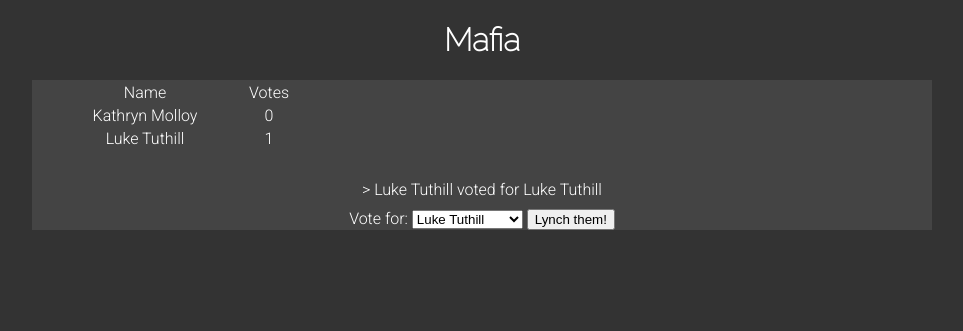
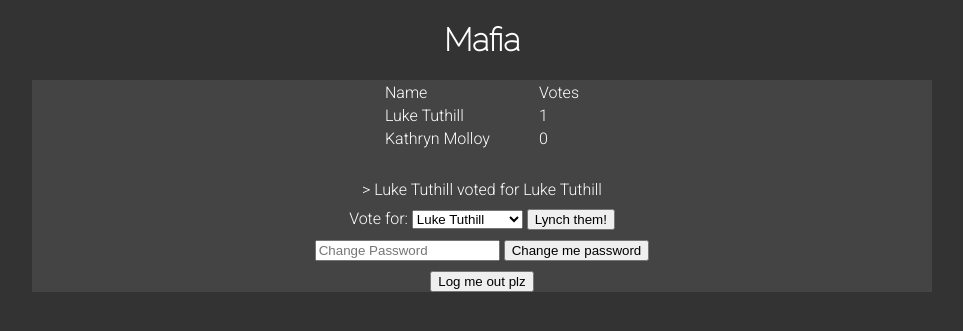
Before and after one commit to lyneca/mafiapp, a Django app: page / in a window 1280 px wide. Shown: the top 331 px of the page, without its empty margins (158-1121 px from the left). Run offline with Django 3.2, Linux system fonts and the light colour scheme; a user stored in the database is signed in; data comes from the database, SQL or seed files in the repository; both versions use the stored data as it was after the commit.

Commit message:
added change password and log out functions

```diff
--- a/voting/templates/index.html
+++ b/voting/templates/index.html
@@ -12,9 +12,10 @@
 </div>
 <h1>Mafia</h1>
 <div class="content">
+    <div align="center">
         <table style="margin: 10px;">
             <tr>
-            <td width="200">Name</td>
+                <td width="150">Name</td>
                 <td>Votes</td>
             </tr>
             {% for votecount in votecounts %}
@@ -25,6 +26,7 @@
                 {#    {{ votecount }}#}
             {% endfor %}
         </table>
+    </div>
     <br>
     {% for vote in votes %}
         > {{ vote }} <br>
@@ -41,9 +43,18 @@
             </select>
             <button type="submit">Lynch them!</button>
         </form>
+        <form style="margin: 10px;" action="{% url 'voting:change_pwd' %}" method="post">
+            {% csrf_token %}
+            <input type="password" name="newpwd" placeholder="Change Password">
+            <input type="submit" value="Change me password">
+        </form>
+        <form style="margin: 10px;" action="{% url 'voting:log_out' %}" method="post">
+        {% csrf_token %}
+            <input type="submit" value="Log me out plz">
+        </form>
     {% else %}
         Login to vote!
-        <form style="margin: 10px;" action="{% url 'voting:log_in_user' %}" method="post">
+        <form style="margin: 10px;" action="{% url 'voting:log_in' %}" method="post">
             {% csrf_token %}
             <input type="text" name="username" placeholder="Username">
             <input type="password" name="password" placeholder="Password">
--- a/voting/urls.py
+++ b/voting/urls.py
@@ -3,5 +3,7 @@ from . import views
 urlpatterns = [
     url(r'^$', views.index, name='index'),
     url(r'^vote/', views.vote, name='vote'),
-    url(r'^login/', views.log_in_user, name='log_in_user')
+    url(r'^login/', views.log_in, name='log_in'),
+    url(r'^c_pwd/', views.change_pwd, name='change_pwd'),
+    url(r'logout', views.log_out, name='log_out')
 ]
--- a/voting/views.py
+++ b/voting/views.py
@@ -2,7 +2,7 @@ from django.shortcuts import render, get_object_or_404
 from django.http import HttpResponse, HttpResponseRedirect
 from django.core.urlresolvers import reverse
 from .models import Vote, VoteCount
-from django.contrib.auth import authenticate, login
+from django.contrib.auth import authenticate, login, logout
 from django.contrib.auth.models import User
 
 
@@ -19,7 +19,7 @@ def reset_vote_counts():
 def index(request):
     reset_vote_counts()
     votes = Vote.objects.order_by('time')
-    votecounts = [v.get_list() for v in VoteCount.objects.order_by('votes')]
+    votecounts = [v.get_list() for v in VoteCount.objects.order_by('votes').reverse()]
     users = User.objects.all().filter(is_superuser=False)
     context = {
         'votes': votes,
@@ -38,7 +38,7 @@ def vote(request):
     return HttpResponseRedirect(reverse('voting:index'))
 
 
-def log_in_user(request):
+def log_in(request):
     user = authenticate(username=request.POST['username'], password=request.POST['password'])
     if user is not None:
         if user.is_active:
@@ -49,3 +49,18 @@ def log_in_user(request):
     else:
         print("The username and password were incorrect.")
     return HttpResponseRedirect(reverse('voting:index'))
+
+
+def change_pwd(request):
+    newpwd = request.POST['newpwd']
+    user = request.user
+    request.user.set_password(newpwd)
+    request.user.save()
+    user = authenticate(username=user.username, password=newpwd)
+    login(request, user)
+    return HttpResponseRedirect(reverse('voting:index'))
+
+
+def log_out(request):
+    logout(request)
+    return HttpResponseRedirect(reverse('voting:index'))
```
Also changed, not shown: db.sqlite3. Lines whose indentation alone changed are shown as unchanged.
